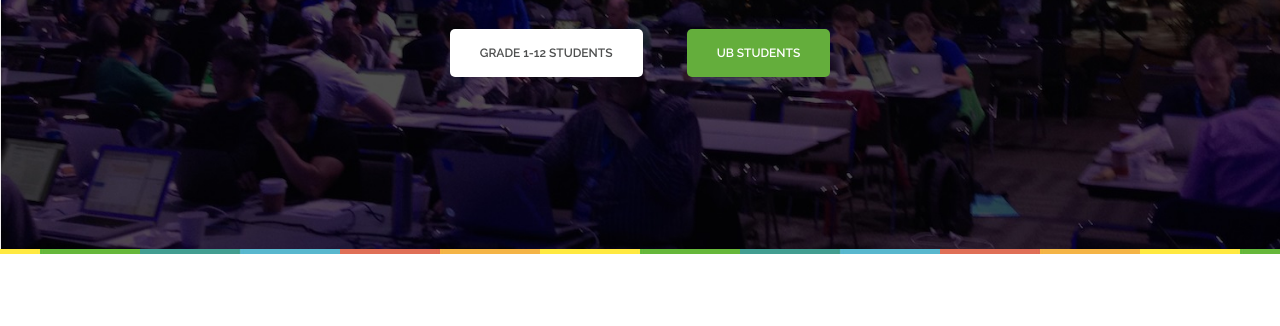
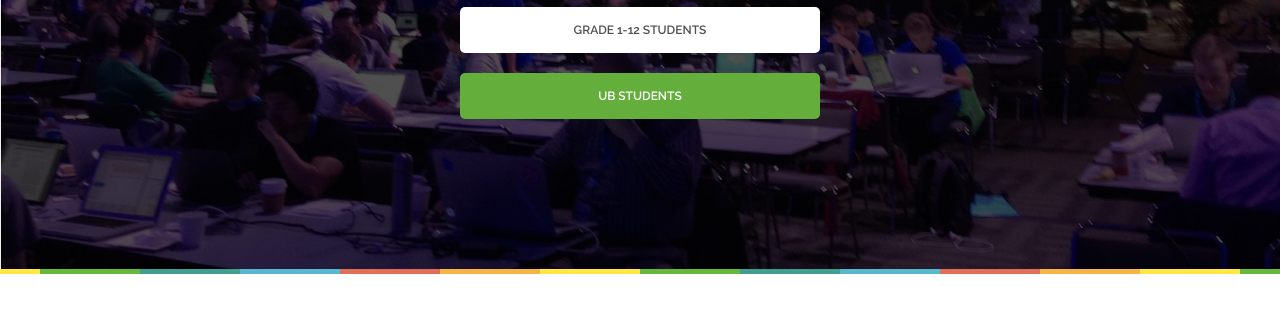
Before and after one commit to Gela/gela.github.io, a plain HTML site: page csedweek/index.html in a window 1280 px wide. Shown: the part 373-699 px from the top of the page. Drawn offline with nearby package versions, Linux system fonts and the light colour scheme.

Commit message:
now buttons have the same width

```diff
--- a/csedweek/style.css
+++ b/csedweek/style.css
@@ -150,8 +150,15 @@
 .button-section ul li
 {
 	display: inline-block;
-	margin: 50px 20px;
+	margin: 10px 20px;
 }
+
+.button-section ul li a
+{
+	display: inline-block;
+	width: 300px;
+}
+
 .top-button
 {
 
```
Also changed, not shown: csedweek/pre-college.html (+2 -0 lines), csedweek/ub-students.html (+3 -0 lines).
